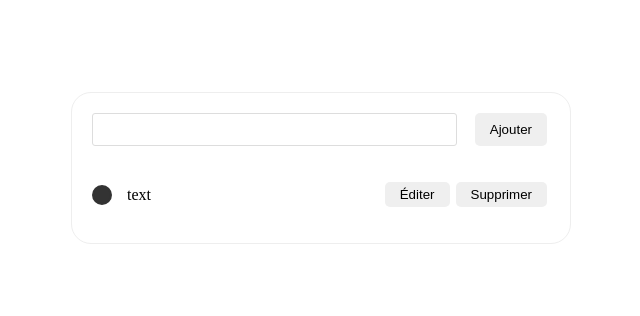
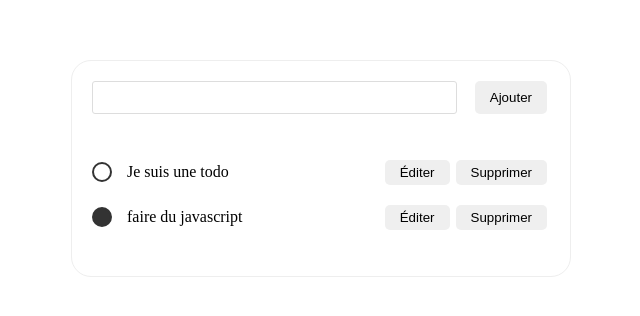
Before and after one commit to ackheron/Todo_JavaScript_Vanilla, a website built with webpack: page src/index.html in a window 1280 px wide. Shown: the part 232-548 px from the top of the page, without its empty margins (319-959 px from the left). Built offline with nearby package versions, Linux system fonts and the light colour scheme.

Commit message:
Affichage des todos

```diff
--- a/src/index.html
+++ b/src/index.html
@@ -13,12 +13,12 @@
                 <button>Ajouter</button>
             </form>
             <ul>
-                <li>
+                <!-- <li>
                     <span class="todo done"></span>
                     <p>text</p>
                     <button>Éditer</button>
                     <button>Supprimer</button>
-                </li>
+                </li> -->
             </ul>
         </div>
     </body>
--- a/src/index.js
+++ b/src/index.js
@@ -1 +1,50 @@
 import "./style.css";
+
+const ul = document.querySelector("ul");
+
+const todos = [
+    {
+        text: "Je suis une todo",
+        done: false,
+    },
+    {
+        text: "faire du javascript",
+        done: true,
+    },
+];
+
+const displayTodo = () => {
+    const todosNode = todos.map((todo, index) => {
+        return createTodoElement(todo, index);
+    });
+    ul.innerHTML = "";
+    ul.append(...todosNode);
+};
+
+const createTodoElement = (todo, index) => {
+    const li = document.createElement("li");
+    li.innerHTML = `
+        <span class="todo ${todo.done ? "done" : ""}"></span>
+        <p>${todo.text}</p>
+        <button>Éditer</button>
+        <button>Supprimer</button>
+    `;
+    return li;
+};
+
+displayTodo();
+
+// const displayTodo = () => {
+//     for (const todo of todos) {
+//         document.querySelector("ul").innerHTML += `
+//        <li>
+//         <span class="todo ${todo.done ? "done" : ""}"></span>
+//         <p>${todo.text}</p>
+//         <button>Éditer</button>
+//         <button>Supprimer</button>
+//     </li>
+//         `;
+//     }
+// };
+
+// displayTodo();
--- a/src/style.css
+++ b/src/style.css
@@ -56,6 +56,7 @@ ul {
 li {
     display: flex;
     align-items: center;
+    padding: .625rem 0;
 }
 
 li p {
```
